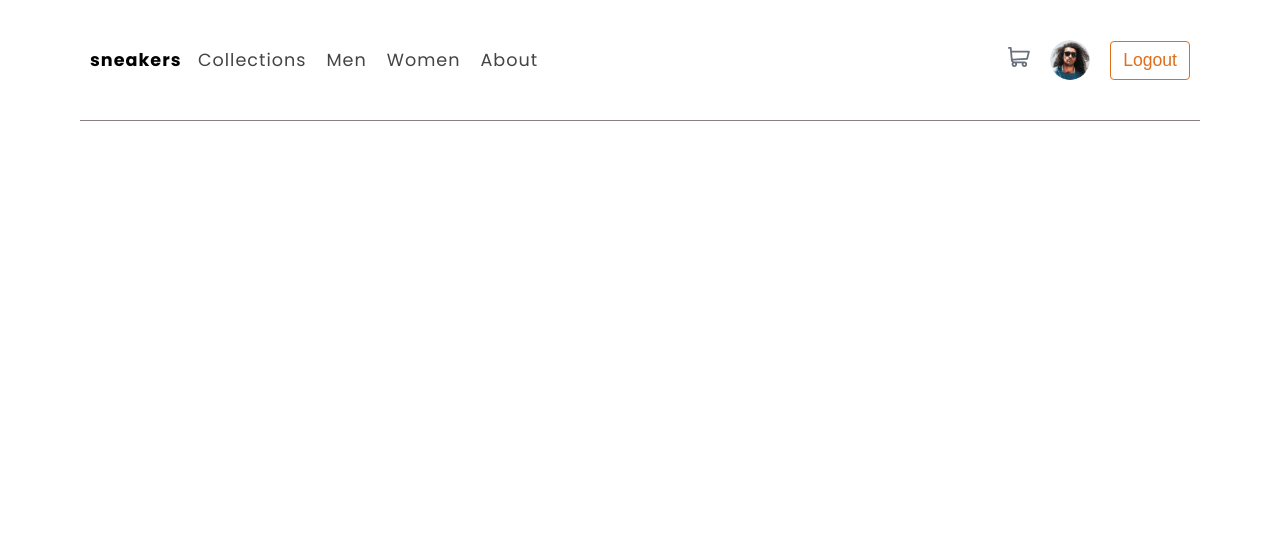
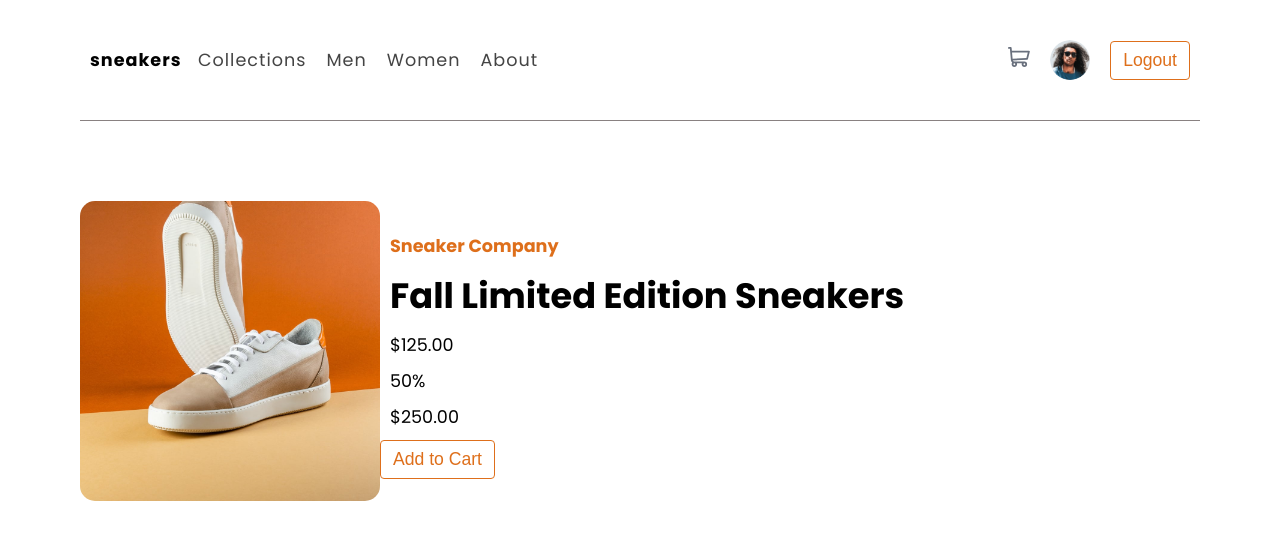
Before and after one commit to zeek-mansur/E-Commerce-Site, a React (Create React App) app: page /sneakers in a window 1280 px wide. Shown: the top 540 px of the page. Built offline with nearby package versions, Linux system fonts and the light colour scheme.

Commit message:
Sneakers Image Added

```diff
--- a/src/App.js
+++ b/src/App.js
@@ -1,15 +1,15 @@
-
-
 // styles
 import './App.css';
 
 import NavBar from './components/NavBar';
+import Sneakers from './pages/sneakers/Sneakers';
 
 function App() {
   return (
     <div className="App">
       <div className='container'>
         <NavBar />
+        <Sneakers />
       </div>
     </div>
   );
--- /dev/null
+++ b/src/pages/sneakers/Sneakers.css
@@ -0,0 +1,28 @@
+.sneakers-page {
+
+    display: flex;
+    align-content: space-between;
+    align-items: center;
+    justify-content: flex-start;
+    margin: 20px auto;
+
+}
+
+.sneakers {
+
+    display: inline-block;
+    width: 300px;
+    height: 300px;
+    border-radius: 5%;
+    overflow: hidden;
+}
+
+.sneakers img {
+
+    width: 100%;
+    height: 100%;
+}
+
+h4 {
+    color: var(--primary-color);
+}
--- /dev/null
+++ b/src/pages/sneakers/Sneakers.js
@@ -0,0 +1,28 @@
+import Sneak from '../../assets/image-product-1.jpg'
+// styles
+import './Sneakers.css'
+
+
+import React from 'react'
+
+export default function Sneakers() {
+  return (
+    <div className='sneakers-page'>
+      <div className='sneakers'>
+        <img src={Sneak} alt = 'Sneakers'>
+        </img>
+        </div>
+
+      <div>
+      <h4>Sneaker Company</h4>
+
+<h1>Fall Limited Edition Sneakers</h1>
+
+<p>$125.00</p>
+<p>50%</p>
+<p>$250.00</p>
+<button className='btn'>Add to Cart</button>
+        </div>
+    </div>
+  )
+}
```
Also changed, not shown: src/assets/image-product-1.jpg (added), src/pages/collection/Collection.css (added), src/pages/collection/Collection.js (added).
